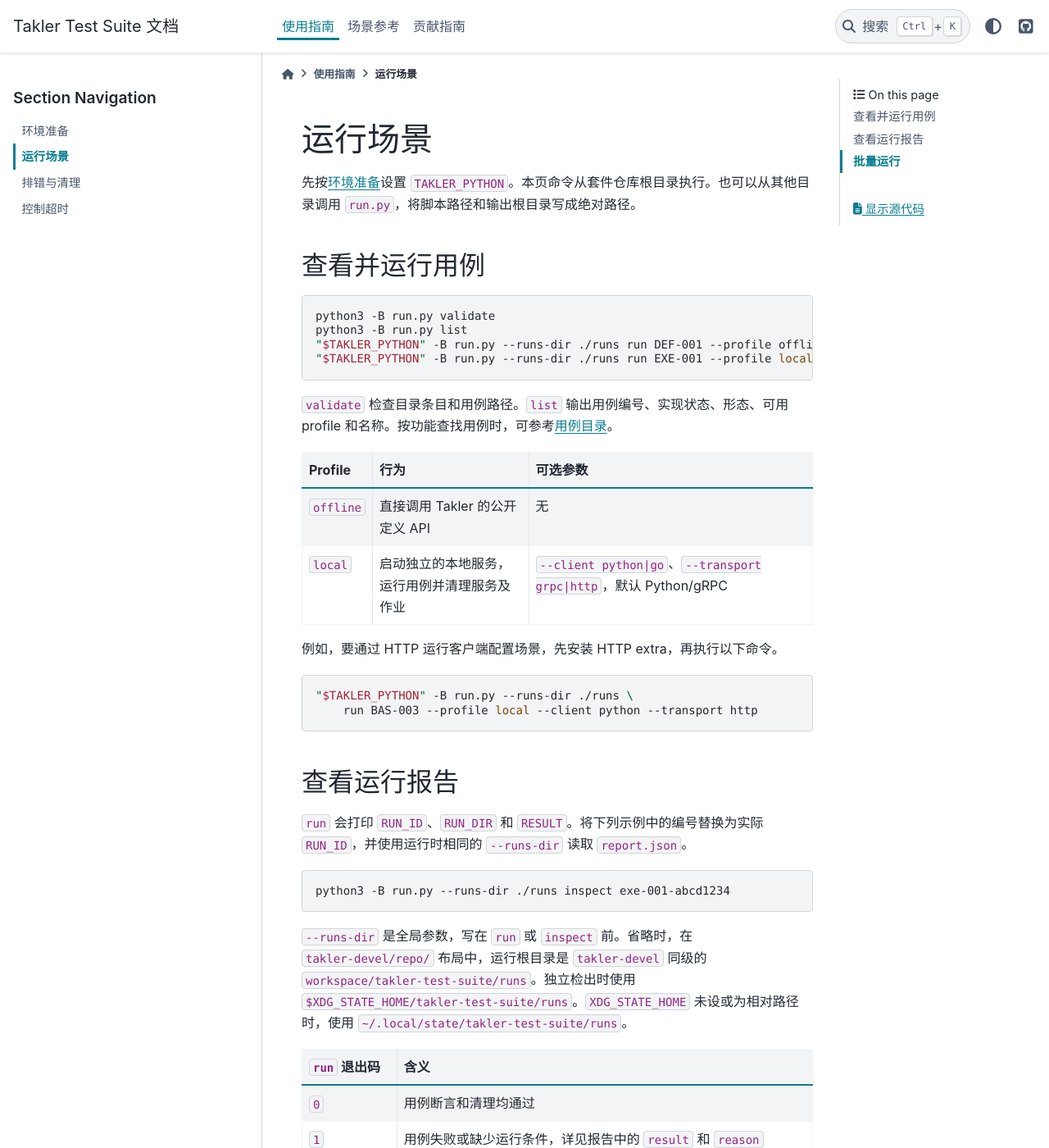
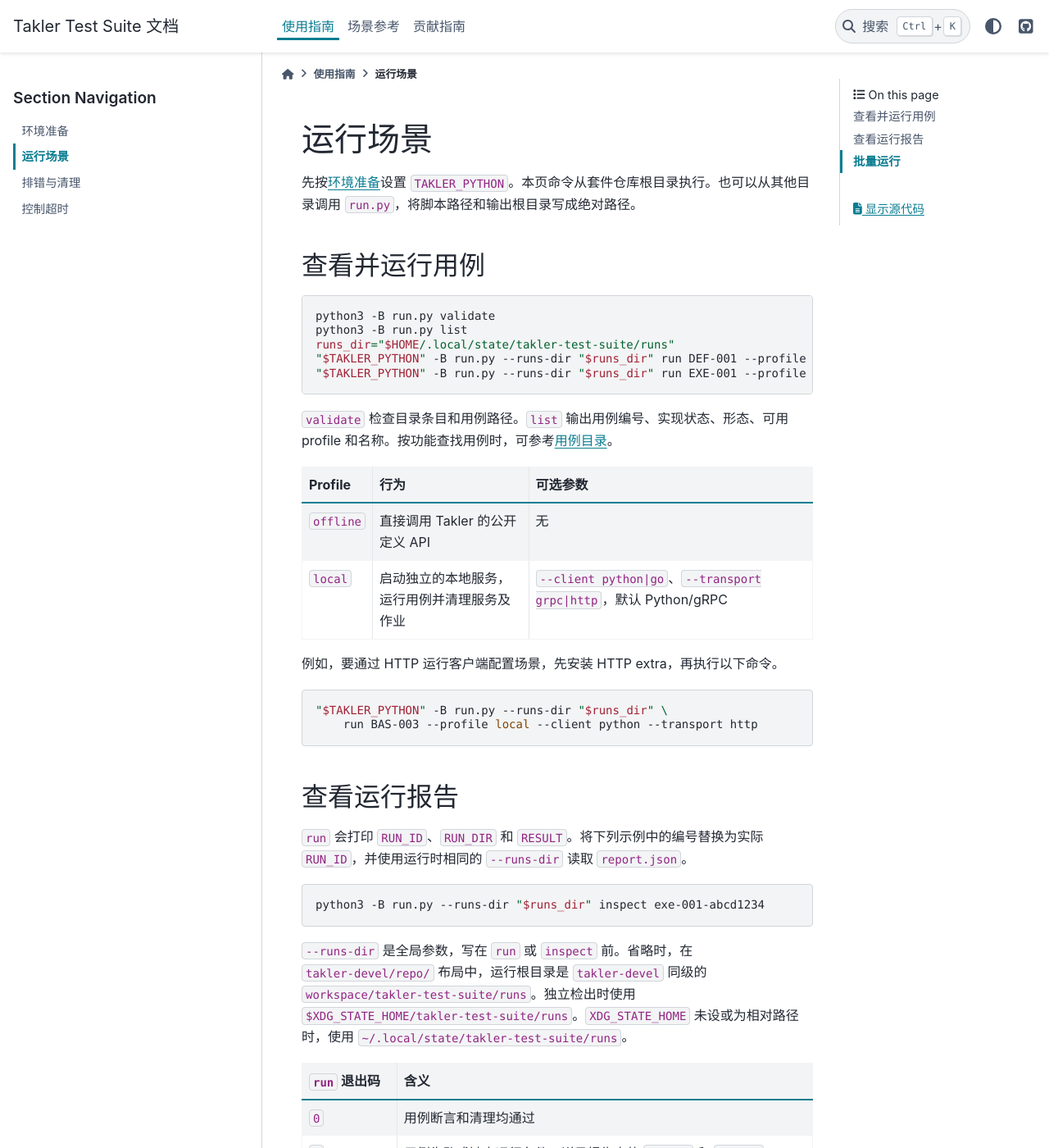
Before and after one commit to cemc-oper/takler-test-suite, a Sphinx documentation site: the page built from docs/source/quickstart.md, in a window 1280 px wide and 1400 px high. Shown: the whole window at 82% size. Built offline with Sphinx 7.4.7 and the PyData theme 0.15.4, drawn with Linux system fonts in a browser that asks for light colours; some of the changed text lies outside the part shown.

Commit message:
:memo: Keep example run output outside the checkout
- Use a per-user state directory in runner and exercise examples

````diff
--- a/docs/source/quickstart.md
+++ b/docs/source/quickstart.md
@@ -7,8 +7,9 @@
 ```bash
 python3 -B run.py validate
 python3 -B run.py list
-"$TAKLER_PYTHON" -B run.py --runs-dir ./runs run DEF-001 --profile offline
-"$TAKLER_PYTHON" -B run.py --runs-dir ./runs run EXE-001 --profile local
+runs_dir="$HOME/.local/state/takler-test-suite/runs"
+"$TAKLER_PYTHON" -B run.py --runs-dir "$runs_dir" run DEF-001 --profile offline
+"$TAKLER_PYTHON" -B run.py --runs-dir "$runs_dir" run EXE-001 --profile local
 ```
 
 `validate` 检查目录条目和用例路径。`list` 输出用例编号、实现状态、形态、可用 profile 和名称。按功能查找用例时，可参考[用例目录](coverage.md)。
@@ -21,7 +22,7 @@ python3 -B run.py list
 例如，要通过 HTTP 运行客户端配置场景，先安装 HTTP extra，再执行以下命令。
 
 ```bash
-"$TAKLER_PYTHON" -B run.py --runs-dir ./runs \
+"$TAKLER_PYTHON" -B run.py --runs-dir "$runs_dir" \
     run BAS-003 --profile local --client python --transport http
 ```
 
@@ -30,7 +31,7 @@ python3 -B run.py list
 `run` 会打印 `RUN_ID`、`RUN_DIR` 和 `RESULT`。将下列示例中的编号替换为实际 `RUN_ID`，并使用运行时相同的 `--runs-dir` 读取 `report.json`。
 
 ```bash
-python3 -B run.py --runs-dir ./runs inspect exe-001-abcd1234
+python3 -B run.py --runs-dir "$runs_dir" inspect exe-001-abcd1234
 ```
 
 `--runs-dir` 是全局参数，写在 `run` 或 `inspect` 前。省略时，在 `takler-devel/repo/` 布局中，运行根目录是 `takler-devel` 同级的 `workspace/takler-test-suite/runs`。独立检出时使用 `$XDG_STATE_HOME/takler-test-suite/runs`。`XDG_STATE_HOME` 未设或为相对路径时，使用 `~/.local/state/takler-test-suite/runs`。
@@ -50,7 +51,7 @@ python3 -B run.py --runs-dir ./runs inspect exe-001-abcd1234
 
 ```bash
 "$TAKLER_PYTHON" -B reproduce.py --selection selections/wsl-delivery.toml \
-    --runs-dir ./runs/batch-01 --workers 4
+    --runs-dir "$runs_dir/batch-01" --workers 4
 ```
 
 `--runs-dir` 必须指向尚未创建的目录。`--workers` 默认为 `1`，支持 `1` 至 `4`。入口保存输入清单、执行计划、每项运行的报告和 `summary.json`。任何一项失败、阻塞或未完成时，批量命令以非零状态退出。Ctrl+C 会通知本批正在执行的用例自行收尾。人工观察使用[操作演练](operator-exercise.md)中的单独入口。
````
Also changed, not shown: README.md (+3 -2 lines), docs/source/capacity.md (+6 -4 lines), docs/source/control-timeouts.md (+4 -2 lines), docs/source/operator-exercise.md (+6 -3 lines).
